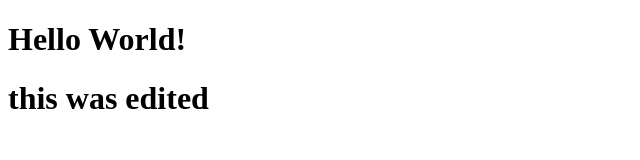
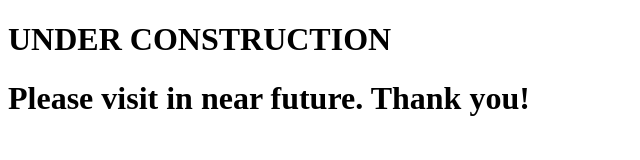
Before and after one commit to Harbatuk/harbatuk.github.io, a plain HTML site: page artifacts/index.html in a window 1280 px wide. Shown: the whole page, without its empty margins (0-640 px from the left). Drawn offline with Linux system fonts and the light colour scheme.

Commit message:
artifacts under construction

```diff
--- a/artifacts/index.html
+++ b/artifacts/index.html
@@ -2,9 +2,9 @@
 <html lang="en">
     <head>
         <meta http-equiv="X-UA-Compatible" content="IE=7">
-        <h1>Hello World!</h1>
+        <h1> UNDER CONSTRUCTION</h1>
     </head>
     <body>
-        <h1> this was edited</h1>
+        <h1> Please visit in near future. Thank you!</h1>
     </body>
 </html>
```
